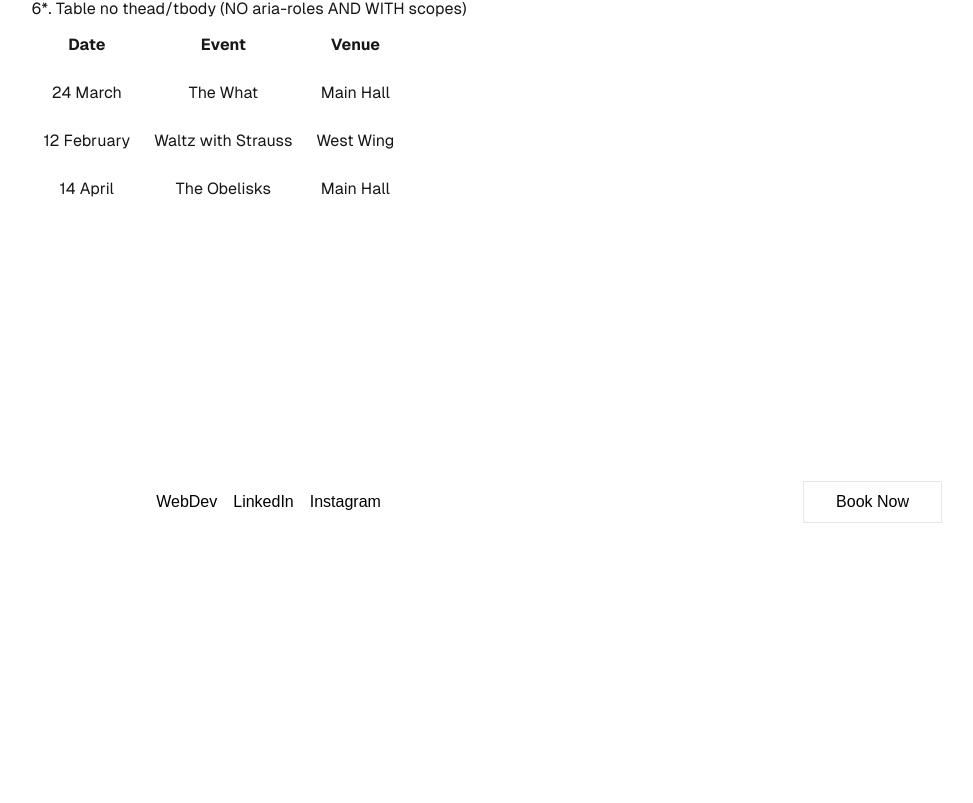
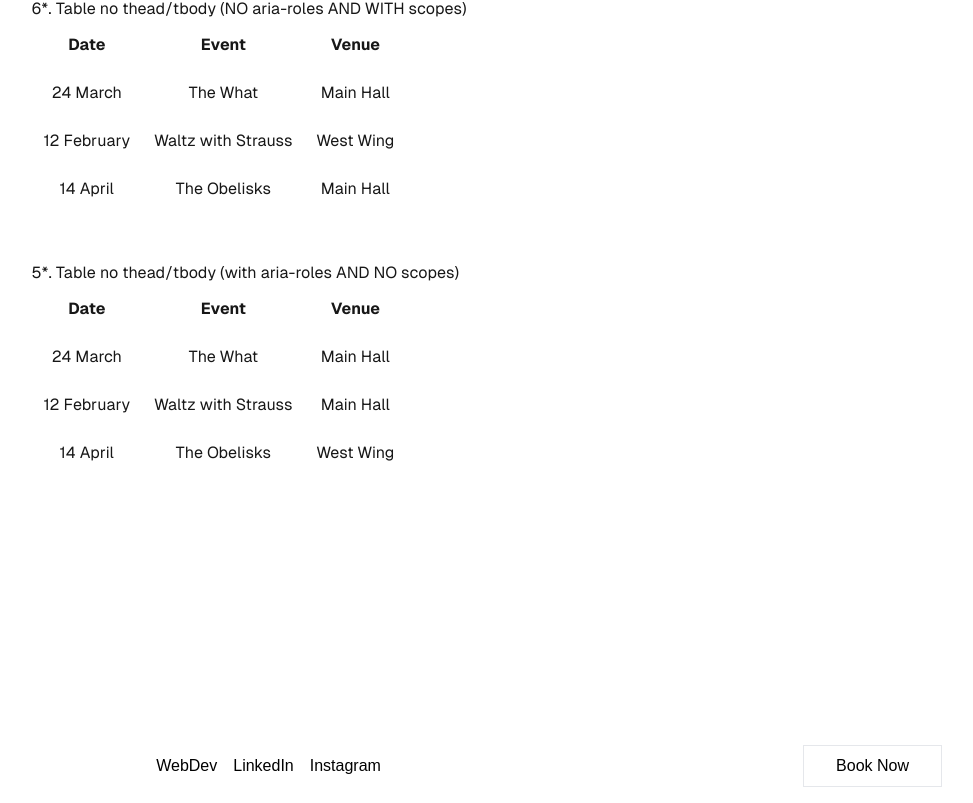
Before and after one commit to essjay05/a11y_assessments_v0, a Next.js app: page / in a window 1280 px wide. Shown: the part 1391-2194 px from the top of the page, without its empty margins (302-1275 px from the left). Before the commit the page ends 1930 px from the top, so only its background shows below. Built offline with nearby package versions, Linux system fonts and the light colour scheme.

Commit message:
Created NoThead table and NoThead w aria roles.

```diff
--- a/components/global/A11y_Examples/SrPlainHTMLTables/PlainHtmlTables/NoTheadWRoles.jsx
+++ b/components/global/A11y_Examples/SrPlainHTMLTables/PlainHtmlTables/BasicNoTheadWRoles.jsx
@@ -1,8 +1,8 @@
-export const NoTheadWRoles = () => {
+export const BasicNoTheadWRoles = () => {
   return (
     <>
       <h2>5*. Table no thead/tbody (with aria-roles AND NO scopes)</h2>
-      <table>
+      <table id="BasicNoTheadWRoles">
         <tr>
           <th>Date</th>
           <th>Event</th>
--- a/components/global/A11y_Examples/SrPlainHTMLTables/PlainHtmlTables/ExamplesData.js
+++ b/components/global/A11y_Examples/SrPlainHTMLTables/PlainHtmlTables/ExamplesData.js
@@ -3,11 +3,13 @@ import { BasicWThead } from "./BasicWThead";
 import { BasicWTheadWAria } from "./BasicWTheadWAria";
 import { BasicWTheadWScope } from "./BasicWTheadWScope";
 import { BasicWTheadWAriaWScope } from "./BasicWTheadWAriaWScope";
+import { BasicNoTheadWRoles } from "./BasicNoTheadWRoles";
 
 export const ExamplesData = [
   BasicWThead,
   BasicWTheadWAria,
   BasicWTheadWScope,
   BasicWTheadWAriaWScope,
-  BasicNoThead
+  BasicNoThead,
+  BasicNoTheadWRoles
 ];
```
